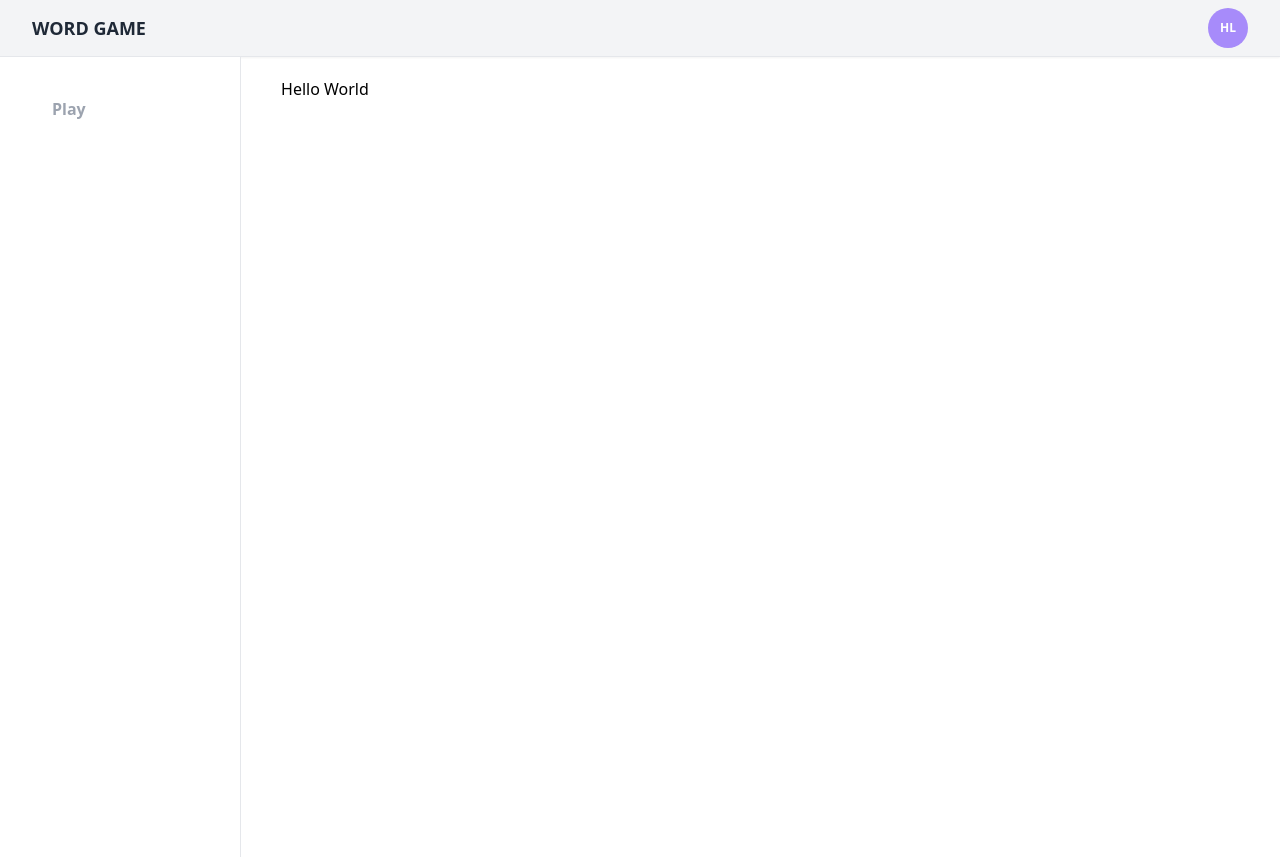
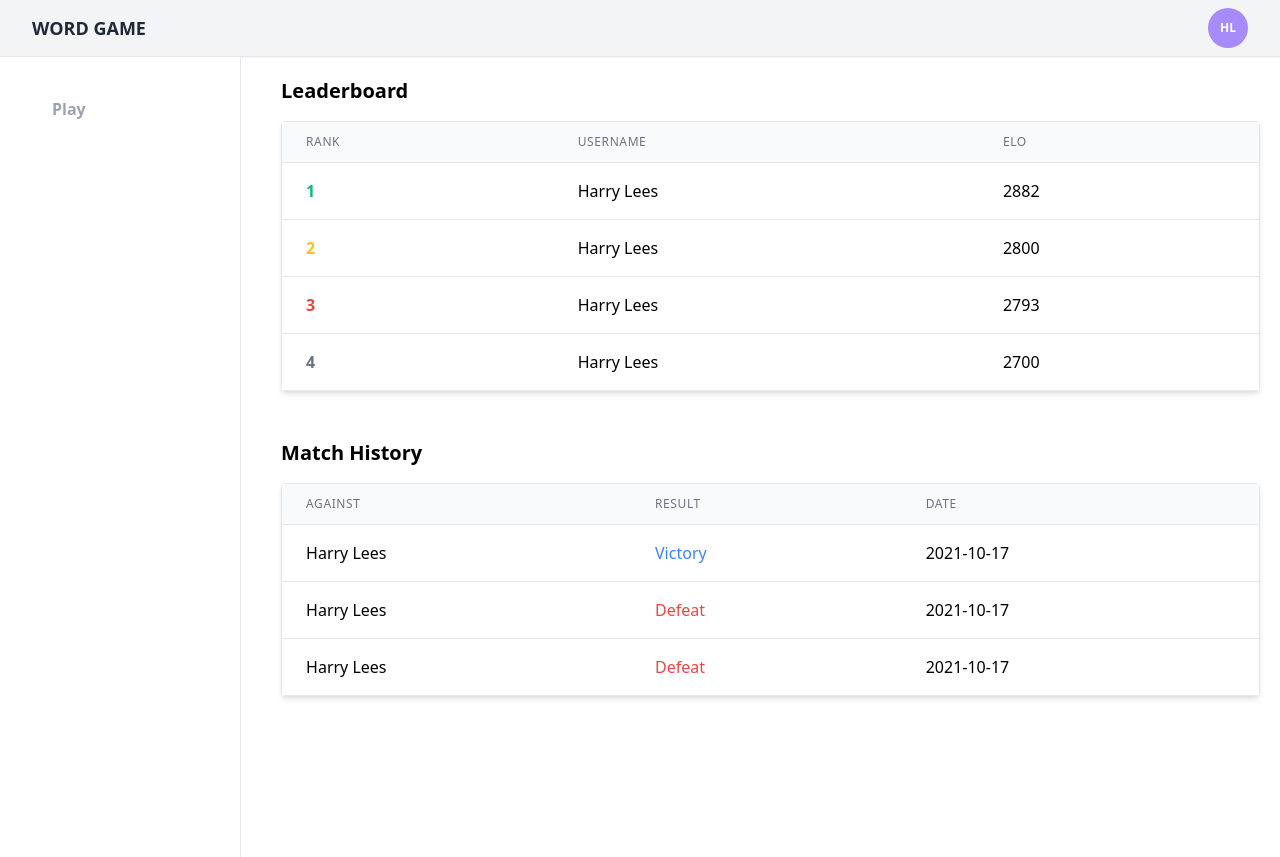
Before and after one commit to Team12Coursework/Prototype, a Vue app in the folder frontend/: page / in a window 1280 px wide. Built offline with nearby package versions, Linux system fonts and the light colour scheme.

Commit message:
added all basic layout for homepage with no functionality yet

```diff
--- a/frontend/src/views/Home.vue
+++ b/frontend/src/views/Home.vue
@@ -1,16 +1,33 @@
 <template>
     <basic-layout>
-        <p>Hello World</p>
+        <main class="flex justify-center w-full">
+            <div class="w-full max-w-7xl flex flex-col space-y-12">
+                <div>
+                    <h1 class="text-xl font-semibold">Leaderboard</h1>
+                    <leaderboard />
+                </div>
+
+                <div>
+                    <h1 class="text-xl font-semibold">Match History</h1>
+                    <match-history />
+                </div>
+            </div>
+
+        </main>
     </basic-layout>
 </template>
 
 <script>
-import BasicLayout from '@/layouts/BasicLayout.vue';
+import BasicLayout from "@/layouts/BasicLayout.vue";
+import Leaderboard from "@/components/Leaderboard.vue";
+import MatchHistory from "@/components/MatchHistory.vue";
 
 export default {
     name: "Home",
     components: {
         BasicLayout,
+        Leaderboard,
+        MatchHistory,
     }
 };
 </script>
```
